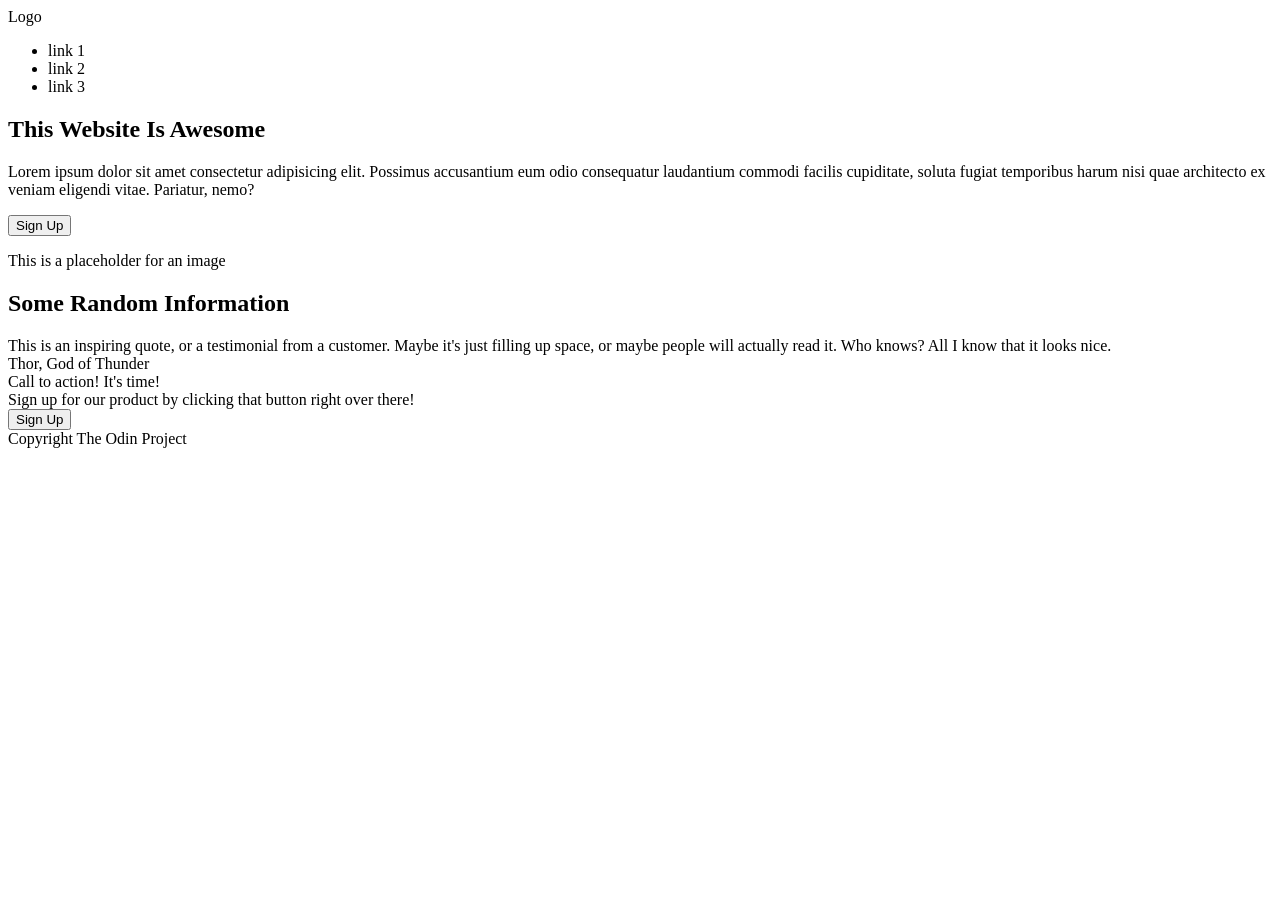
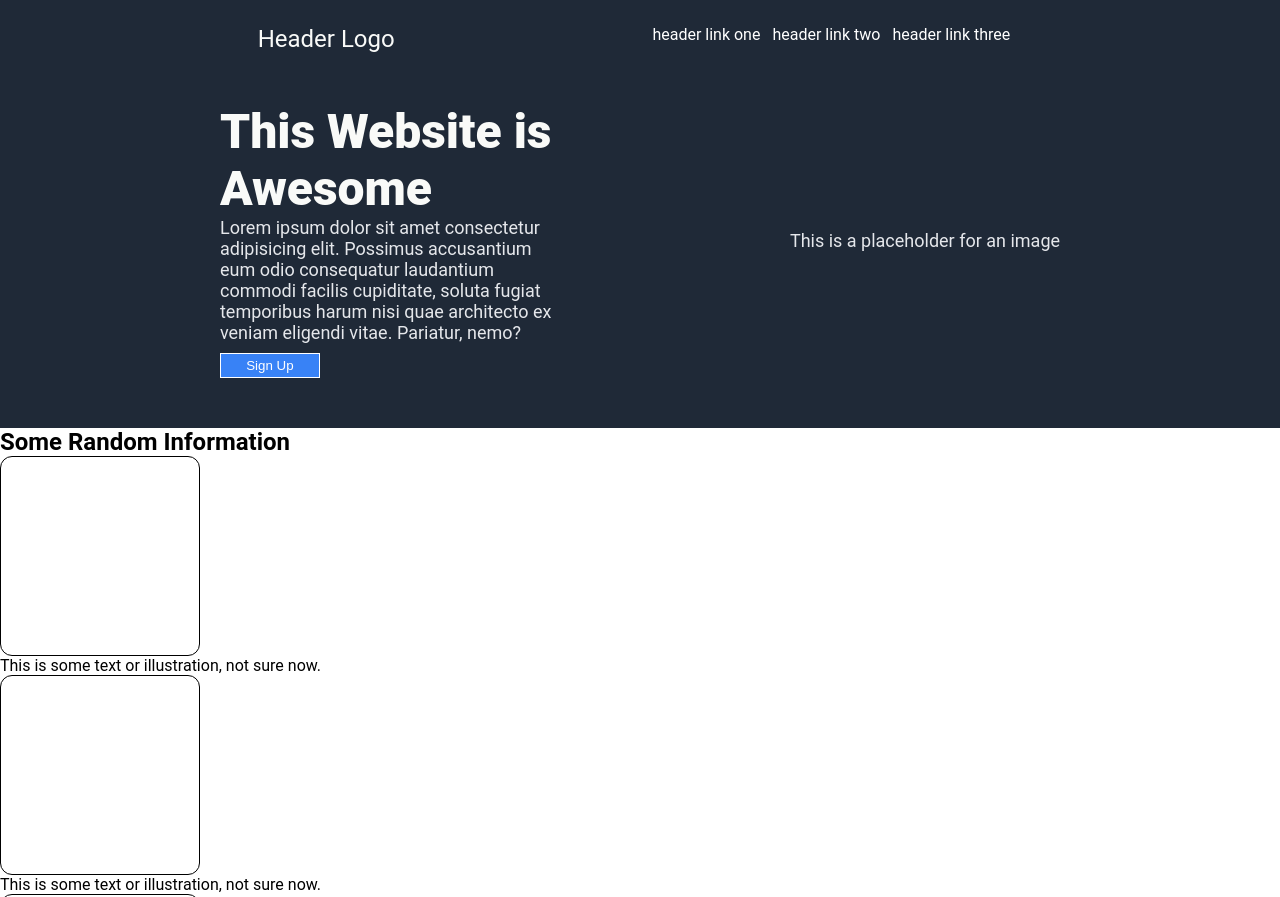
Before and after one commit to itsmekrzysztof/odin-landing-page, a plain HTML site: page index.html in a window 1280 px wide. Shown: the top 897 px of the page. Before the commit the page ends 800 px from the top, so only its background shows below. Drawn offline with Linux system fonts and the light colour scheme.

Commit message:
Implement header styling

```diff
--- a/index.html
+++ b/index.html
@@ -6,49 +6,55 @@
         <title>Odin Landing Page</title>
     </head>
     <body>
-        <section class="header">
-            <div class="logo">Logo</div>
+        <section class="hero">
+            <div class="navbar">
+            <p class="logo">Header Logo</p>
             <ul>
-                <li class="link">link 1</li>
-                <li class="link">link 2</li>
-                <li class="link">link 3</li>
+                <li class="link"><a href="#">header link one</a></li>
+                <li class="link"><a href="#">header link two</a></li>
+                <li class="link"><a href="#">header link three</a></li>
             </ul>
-        </section>
-            <section class="sign-up">
+            </div>
+            <div class="sign-up">
                 <div class="sign-up-left">
-                    <h1>This Website Is Awesome</h1>
+                    <h1>This Website is Awesome</h1>
                     <p>Lorem ipsum dolor sit amet consectetur adipisicing elit. Possimus accusantium eum odio consequatur laudantium commodi facilis cupiditate, soluta fugiat temporibus harum nisi quae architecto ex veniam eligendi vitae. Pariatur, nemo?</p>
                     <button class="sign-up-button">Sign Up</button>
                 </div>
                 <div class="sign-up-right">
                     <p class="image-placeholder">This is a placeholder for an image</p>
                 </div>
+            </div>
+    </section>
+
             </section>
             <section class="main-section">
                 <h2>Some Random Information</h2>
                 <div class="illustrations">
                     <div class="illustration">
                         <div class="illustration-box"></div>
-                        <div class="subtext-illustration"></div>
+                        <p class="subtext-illustration">This is some text or illustration, not sure now.</p>
                     </div>
                     <div class="illustration">
                         <div class="illustration-box"></div>
-                        <div class="subtext-illustration"></div>
+                        <p class="subtext-illustration">This is some text or illustration, not sure now.</p>
                     </div>
                     <div class="illustration">
                         <div class="illustration-box"></div>
-                        <div class="subtext-illustration"></div>
+                        <p class="subtext-illustration">This is some text or illustration, not sure now.</p>
                     </div>
                     <div class="illustration">
                         <div class="illustration-box"></div>
-                        <div class="subtext-illustration"></div>
+                        <p class="subtext-illustration"></p>
                     </div>
                 </div>
-                <div class="inspirational-quote">This is an inspiring quote, or a testimonial from a customer.
+                <div class="quote-section">
+                <p class="inspirational-quote">This is an inspiring quote, or a testimonial from a customer.
                     Maybe it's just filling up space, or maybe people will actually read it. Who knows?
                     All I know that it looks nice.
+                </p>
+                <p class="quote-author">Thor, God of Thunder</p>
                 </div>
-                <div class="quote-author">Thor, God of Thunder</div>
                 <div class="cta">
                     <div class="cta-left">
                     <div class="cta-title">Call to action! It's time!</div>
--- a/styles.css
+++ b/styles.css
@@ -0,0 +1,107 @@
+* {
+    margin: 0;
+    padding: 0;
+    box-sizing: border-box;
+}
+
+body {
+    font-family: 'Roboto', sans-serif;
+    display: flex;
+    flex-direction: column;
+    margin: 0;
+}
+
+section.hero, .sign-up {
+    background-color: #1F2937;
+}
+
+.sign-up h1 {
+    font-size: 48px;
+    color: #F9FAF8;
+    font-weight: 900;
+}
+
+.sign-up p {
+    font-size: 18px;
+    color: #E5E7EB;
+}
+
+.hero .logo {
+    font-size: 24px;
+    color: #F9FAF8;
+}
+
+button.cta-button {
+    color: #3882F6;
+}
+
+button.sign-up-button {
+    width: 100px;
+    height: 25px;
+    color: #fff;
+    background-color: #3882F6;
+    border: 1px solid #fff;
+    margin-top: 10px;
+}
+
+p.inspirational-quote {
+
+}
+
+.cta {
+    font-size: 36px;
+    color: #1F2937;
+    font-weight: 900;
+}
+
+.quote-section {
+    background-color: #E5E7EB;
+}
+
+p.inspirational-quote, p.quote-author {
+    font-size: 36px;
+    color: #1F2937;
+    font-weight: 300;
+}
+
+.hero {
+    display: flex;
+    flex-direction: column;
+}
+
+
+
+.navbar {
+    display: flex;
+    justify-content: space-evenly;
+    margin-top: 25px;
+}
+
+ul {
+    display: flex;
+    list-style-type: none;
+}
+
+.illustration-box {
+    width: 200px;
+    height: 200px;
+    border: 1px solid black;
+    border-radius: 12px;
+}
+
+.link a {
+    color: white;
+    text-decoration: none;
+    margin-right: 12px;
+}
+
+.sign-up {
+    display: flex;
+    justify-content: space-evenly;
+    align-items: center;
+    margin: 50px 0;
+}
+
+.sign-up-left {
+    width: 350px;
+}
```
